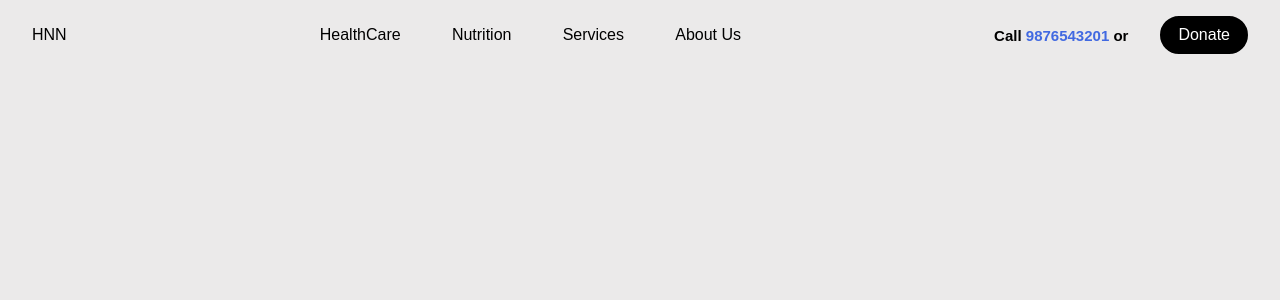
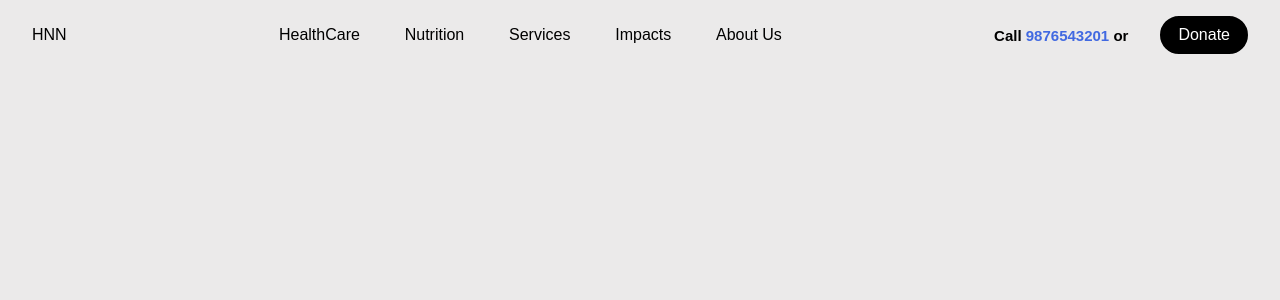
Before and after one commit to S0mSahoo/IBM_Frontend, a React (Vite) app: page / in a window 1280 px wide. Shown: the top 300 px of the page. Built offline with nearby package versions, Linux system fonts and the light colour scheme.

Commit message:
impact page synced

```diff
--- a/src/App.jsx
+++ b/src/App.jsx
@@ -14,9 +14,9 @@ function App() {
       <div>
         <Nav />
         <Routes>
+          {/* <Route path='/' element={}></Route> */}
           <Route path='/donation' element={<Donation />} />
-          <Route path='/Impacts' element={<Impacts />} />
-
+          <Route path='/impacts' element={<Impacts />} />
         </Routes>
       </div>
     </Router>
--- a/src/components/Nav.jsx
+++ b/src/components/Nav.jsx
@@ -46,6 +46,7 @@ export default function Nav() {
     }
 
     function closeHam() {
+        // console.log('Hello')
         document.getElementById('n_cross').style.opacity = '0';
         document.getElementById('n_cross').style.zIndex = '-1';
     }
@@ -53,14 +54,17 @@ export default function Nav() {
     return (
         <div>
             <div id="nav">
-                <div id="n_left">
-                    <span>HNN</span>
-                </div>
+                <Link to='/'>
+                    <div id="n_left">
+                        <span>HNN</span>
+                    </div>
+                </Link>
                 <div id="n_mid">
-                    <li>HealthCare</li>
-                    <li>Nutrition</li>
-                    <li>Services</li>
-                    <li>About Us</li>
+                    <li onClick={closeHam}><Link to='/'>HealthCare</Link></li>
+                    <li onClick={closeHam}><Link to='/'>Nutrition</Link></li>
+                    <li onClick={closeHam}><Link to='/'>Services</Link></li>
+                    <li onClick={closeHam}><Link to='/impacts'>Impacts</Link></li>
+                    <li onClick={closeHam}>About Us</li>
                 </div>
                 <div id="n_right">
                     <h5>Call <span className="number" onClick={toClick}>9876543201</span> or</h5>
@@ -81,10 +85,11 @@ export default function Nav() {
                             <Link to='/donation' onClick={closeHam}>Donate</Link>
                         </div>
                         <div id="n_lower">
-                            <li>HealthCare</li>
-                            <li>Nutrition</li>
-                            <li>Services</li>
-                            <li>About Us</li>
+                            <li onClick={closeHam}><Link to='/'>HealthCare</Link></li>
+                            <li onClick={closeHam}><Link to='/'>Nutrition</Link></li>
+                            <li onClick={closeHam}><Link to='/'>Services</Link></li>
+                            <li onClick={closeHam}><Link to='/impacts'>Impacts</Link></li>
+                            <li onClick={closeHam}>About Us</li>
                         </div>
                     </div>
                 </div>
--- a/src/css/Nav.css
+++ b/src/css/Nav.css
@@ -7,11 +7,15 @@
     align-items: center;
     justify-content: space-between;
     padding: 1rem 2rem;
+    a{
+        text-decoration: none;
+        color: #000;
+    }
 }
 
 #n_mid {
     display: flex;
-    gap: 4vw;
+    gap: 3.5vw;
     list-style: none;
     font-weight: 500;
 }
@@ -113,7 +117,7 @@
     cursor: pointer;
 }
 
-@media(max-width: 850px) {
+@media(max-width: 1000px) {
     #n_mid, #n_right {
         display: none;
     }
```
